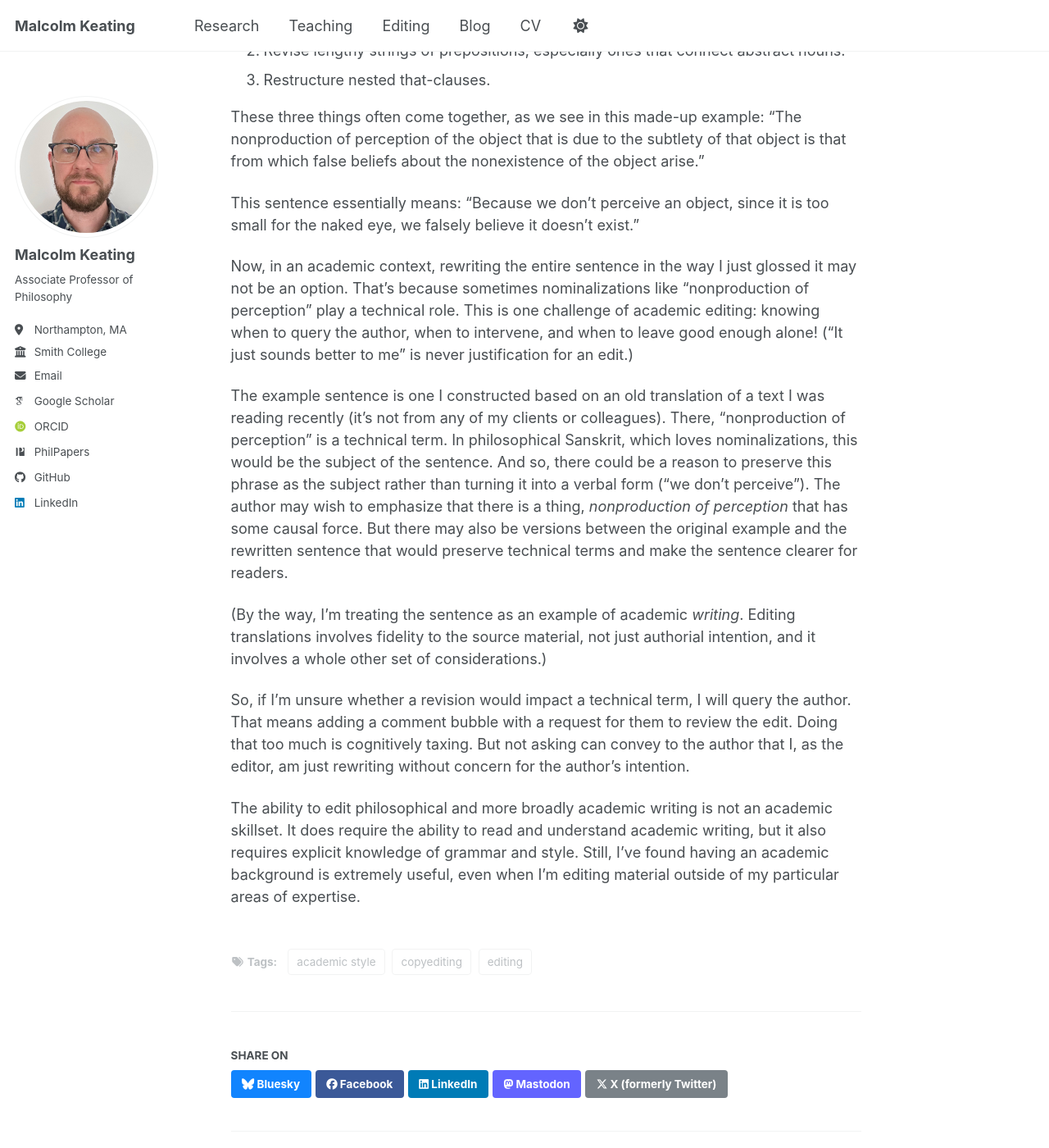
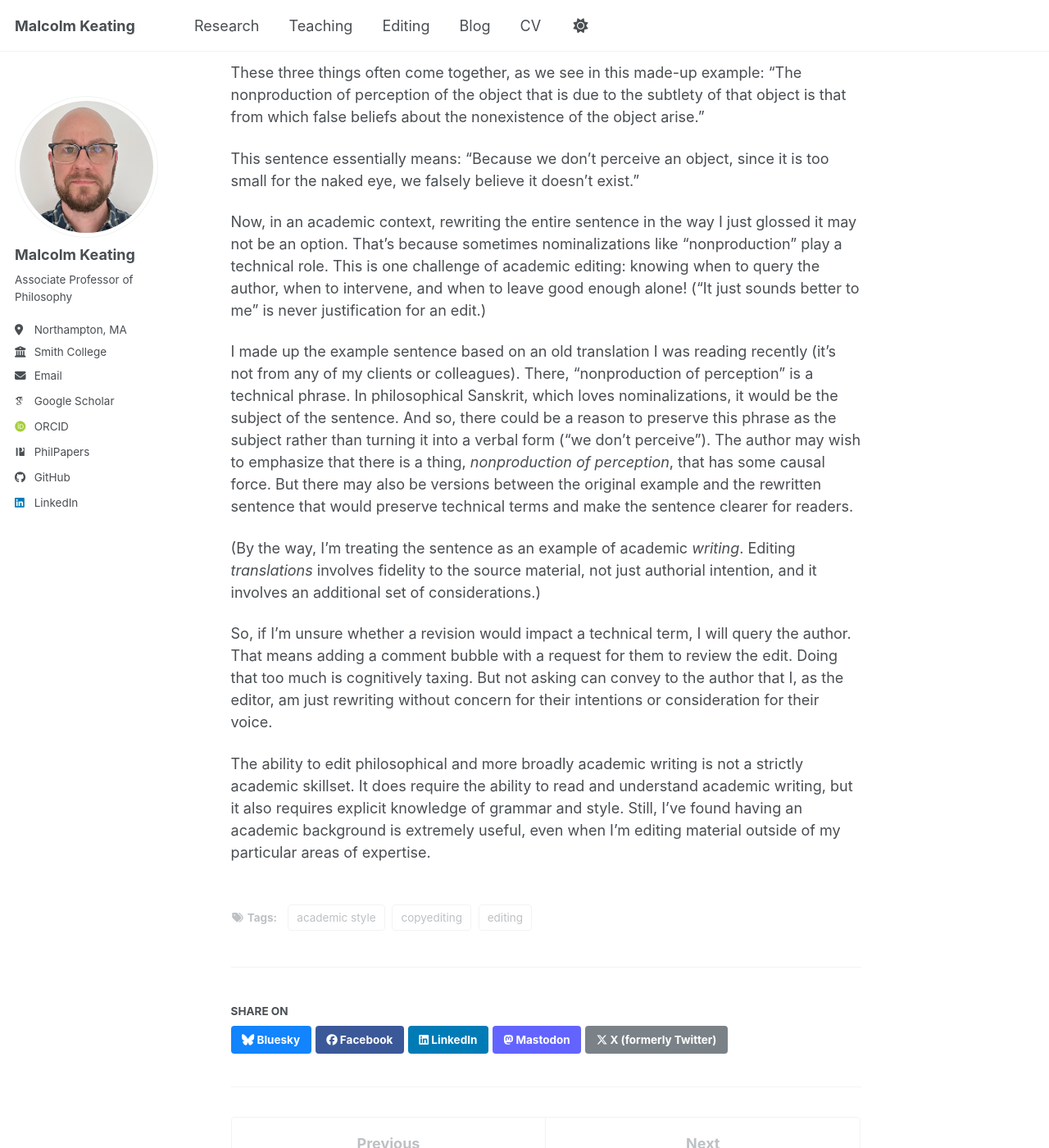
Before and after one commit to malcolmkeating/malcolmkeating.github.io, a Jekyll site: the page built from _posts/2026-02-22-academic.md, in a window 1280 px wide and 1400 px high, scrolled down 709 px. Shown: the whole window at 82% size. Built offline with Jekyll 4.4.1, drawn with Linux system fonts in a browser that asks for light colours; some web fonts are replaced; a script bundle is joined from its source files by our own code; library files that are not in the unit come from our copies; comment, search, counter and statistics services are not loaded; some of the changed text lies outside the part shown.

Commit message:
Add files via upload
revised blog post

```diff
--- a/_posts/2026-02-22-academic.md
+++ b/_posts/2026-02-22-academic.md
@@ -9,11 +9,11 @@
   - "academic style"
 ---
 
-Over the last two months, I've begun copyediting for the [APA Blog](https://blog.apaonline.org/), as part of a team of three copyeditors, and I've also begun the last course for my copyediting certificate, offered by [UC San Diego Extended Studies](https://extendedstudies.ucsd.edu/certificates/copyediting). Both experiences have been useful for reflecting on how I make sure my edits don't impinge on an author's style. And yes, there's style in academic writing!
+Over the last two months, I've begun copyediting for the [APA Blog](https://blog.apaonline.org/), part of a team of three copyeditors, and I've also begun the last course for my copyediting certificate, offered by [UC San Diego Extended Studies](https://extendedstudies.ucsd.edu/certificates/copyediting). Both experiences have been useful for reflecting on how to edit academic writing to be clear and even stylish.
 
-In this post, I'm going to lay out three the things I do when I'm engaged in a *heavy* copyedit, the kind of edit in which I actively revise sentences to remove redundancy, improve clarity, and ensure they still convey the author's ideas. At the APA Blog, in contrast, I'm doing *light* copyedits, only making changes for mechanical errors or genuinely ambiguous sentences. I don't typically suggest or implement changes like the ones I'll talk about below.
+In this post, I'm going talk about some of what I do when I'm engaged in a *heavy* copyedit, the kind of edit in which I revise sentences to remove redundancy, improve clarity, and ensure they still convey the author's ideas. At the APA Blog, in contrast, I'm doing *light* copyedits, only making changes for mechanical errors or genuinely ambiguous sentences. I don't typically suggest or implement changes like the ones I'll talk about below.
 
-(Before I start, I should note that I learned a lot about academic style from Helen Sword's [*Stylish Academic Writing*](https://www.helensword.com/stylish-academic-writing), a book I recommend to academics or academic editors.)
+(Before I start, I should note that I learned a lot about academic style from Helen Sword's [*Stylish Academic Writing*](https://www.helensword.com/stylish-academic-writing), a book I recommend to academics and academic editors.)
 
 When I'm editing academic writing for clarity and style, I'll typically do three things that are interrelated:
 
@@ -25,12 +25,12 @@
 
 This sentence essentially means: "Because we don't perceive an object, since it is too small for the naked eye, we falsely believe it doesn't exist."
 
-Now, in an academic context, rewriting the entire sentence in the way I just glossed it may not be an option. That's because sometimes nominalizations like "nonproduction of perception" play a technical role. This is one challenge of academic editing: knowing when to query the author, when to intervene, and when to leave good enough alone! ("It just sounds better to me" is never justification for an edit.)
+Now, in an academic context, rewriting the entire sentence in the way I just glossed it may not be an option. That's because sometimes nominalizations like "nonproduction" play a technical role. This is one challenge of academic editing: knowing when to query the author, when to intervene, and when to leave good enough alone! ("It just sounds better to me" is never justification for an edit.)
 
-The example sentence is one I constructed based on an old translation of a text I was reading recently (it's not from any of my clients or colleagues). There, "nonproduction of perception" is a technical term. In philosophical Sanskrit, which loves nominalizations, this would be the subject of the sentence. And so, there could be a reason to preserve this phrase as the subject rather than turning it into a verbal form ("we don't perceive"). The author may wish to emphasize that there is a thing, *nonproduction of perception* that has some causal force. But there may also be versions between the original example and the rewritten sentence that would preserve technical terms and make the sentence clearer for readers.
+I made up the example sentence based on an old translation I was reading recently (it's not from any of my clients or colleagues). There, "nonproduction of perception" is a technical phrase. In philosophical Sanskrit, which loves nominalizations, it would be the subject of the sentence. And so, there could be a reason to preserve this phrase as the subject rather than turning it into a verbal form ("we don't perceive"). The author may wish to emphasize that there is a thing, *nonproduction of perception*, that has some causal force. But there may also be versions between the original example and the rewritten sentence that would preserve technical terms and make the sentence clearer for readers.
 
-(By the way, I'm treating the sentence as an example of academic *writing*. Editing translations involves fidelity to the source material, not just authorial intention, and it involves a whole other set of considerations.)
+(By the way, I'm treating the sentence as an example of academic *writing*. Editing *translations* involves fidelity to the source material, not just authorial intention, and it involves an additional set of considerations.)
 
-So, if I'm unsure whether a revision would impact a technical term, I will query the author. That means adding a comment bubble with a request for them to review the edit. Doing that too much is cognitively taxing. But not asking can convey to the author that I, as the editor, am just rewriting without concern for the author's intention.
+So, if I'm unsure whether a revision would impact a technical term, I will query the author. That means adding a comment bubble with a request for them to review the edit. Doing that too much is cognitively taxing. But not asking can convey to the author that I, as the editor, am just rewriting without concern for their intentions or consideration for their voice.
 
-The ability to edit philosophical and more broadly academic writing is not an academic skillset. It does require the ability to read and understand academic writing, but it also requires explicit knowledge of grammar and style. Still, I've found having an academic background is extremely useful, even when I'm editing material outside of my particular areas of expertise.
+The ability to edit philosophical and more broadly academic writing is not a strictly academic skillset. It does require the ability to read and understand academic writing, but it also requires explicit knowledge of grammar and style. Still, I've found having an academic background is extremely useful, even when I'm editing material outside of my particular areas of expertise.
```
